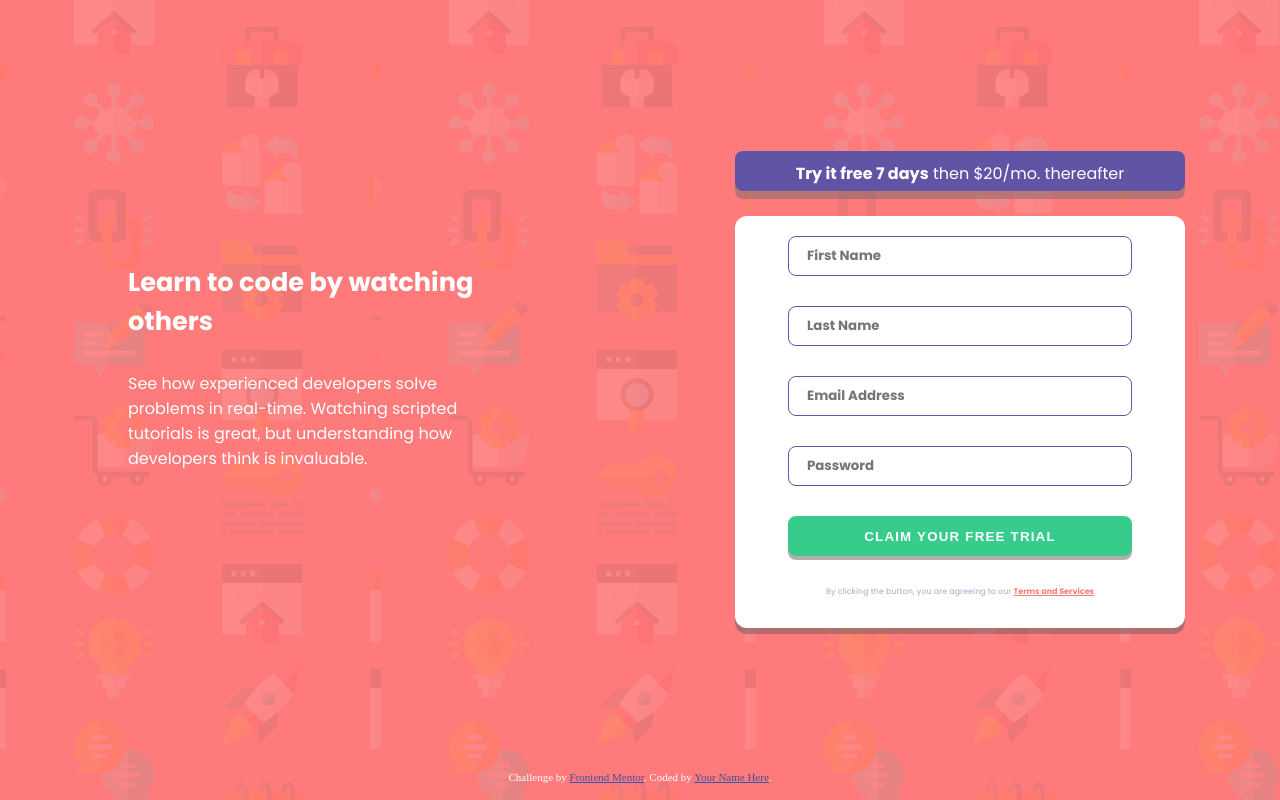
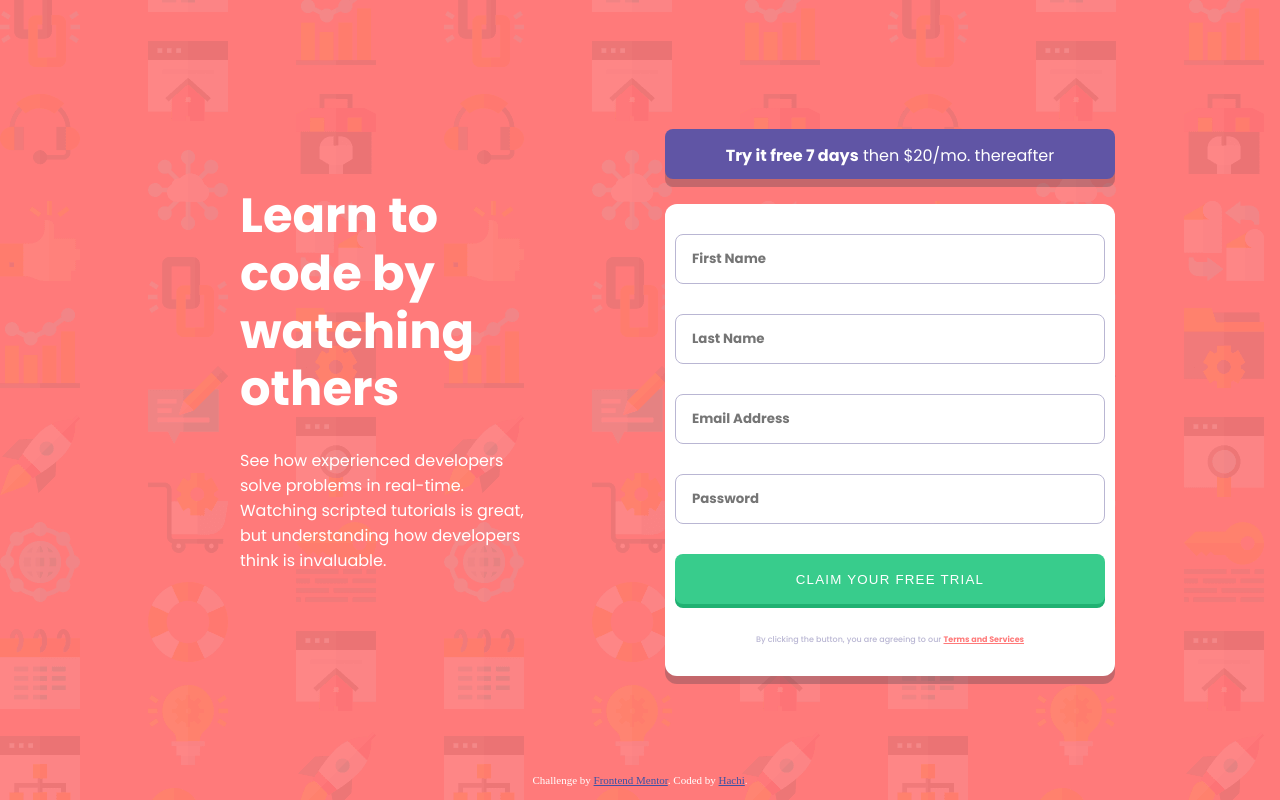
Before and after one commit to hachi-ops/front_end_mentor_challenges, a plain HTML site: page index.html in a window 1280 px wide. Drawn offline with Linux system fonts and the light colour scheme.

Commit message:
styling finished

```diff
--- a/index.html
+++ b/index.html
@@ -12,6 +12,7 @@
 <link rel="stylesheet" href="style.css"/>
 <link rel="stylesheet" href="style-card.css"/>
 <link rel="stylesheet" href="media-query.css"/>
+<script src="script.js"></script>
   <style>
     .attribution { font-size: 11px; text-align: center; }
     .attribution a { color: hsl(228, 45%, 44%); }
@@ -32,18 +33,52 @@
 </div>
 
     <div class="card">
+      <form action="#">
+        <div class="questions">
 
-      <input type="text" placeholder="First Name">
+          <img src="images/icon-error.svg" class="error-icon" alt="error-icon">
+          <label for="firstName">First Name</label>
+          <input type="text" id ="firstName" name="firstName" placeholder="First Name">
 
-      <input type="text" placeholder="Last Name">
 
-      <input type="email" placeholder="Email Address">
+          <p class="error-text">First name cannot be empty</p>
+        </div>
 
-      <input type="password" placeholder="Password">
+        <div class="questions">
+          <img src="images/icon-error.svg" class="error-icon" alt="error-icon">
+          <label for="lastName">First Name</label>
+          <input type="text" id ="lastName" name="lastName" placeholder="Last Name">
 
-      <button>Claim your free trial</button>
 
-      <p class="terms"> By clicking the button, you are agreeing to our <span><a href="#">Terms and Services</a></span></p>
+
+          <p class="error-text">Last name cannot be empty</p>
+        </div>
+
+        <div class="questions">
+
+          <img src="images/icon-error.svg" class="error-icon" alt="error-icon">
+          <label for="email">Email</label>
+          <input type="email" id ="email" name="email" placeholder="Email Address">
+
+
+          <p class="error-text">Looks like this is not an email</p>
+        </div>
+
+
+        <div class="questions">
+
+          <img src="images/icon-error.svg" class="error-icon" alt="error-icon">
+          <label for="password">Password</label>
+          <input type="password" id ="password" name="password" placeholder="Password">
+
+
+          <p class="error-text">Password cannot be empty</p>
+        </div>
+
+        <button  type="submit" name="submit" value="submit">Claim your free trial</button>
+
+        <p class="terms"> By clicking the button, you are agreeing to our <span><a href="#">Terms and Services</a></span></p>
+           </form>
 
     </div>
   </div>
@@ -52,8 +87,9 @@
   <footer>
     <p class="attribution">
       Challenge by <a href="https://www.frontendmentor.io?ref=challenge" target="_blank">Frontend Mentor</a>.
-      Coded by <a href="#">Your Name Here</a>.
+      Coded by <a href="#">Hachi</a>.
     </p>
   </footer>
+
 </body>
 </html>
--- a/media-query.css
+++ b/media-query.css
@@ -1,50 +1,58 @@
 /* media query */
 
 @media (min-width: 992px){
+
+    body{
+        background-image: url(images/bg-intro-desktop.png);
+    }
     .container{
     display: flex;
     flex-direction: row;
-    /* justify-content: space-around; */
+    justify-content: center;
     align-items: center;
-    min-height: 90vh;
+    min-height: 85vh;
+
     }
 
    .heading{
-      width: 50%;
+    width: 100%;
+   }
+
+   h1{
+    font-size: 3em;
+    max-width: none;
+    line-height: 1.2em;
    }
 
    .blue-and-card{
-       width: 50%;
+    width: 100%;
     min-width: 450px;
+    margin: 0;
    }
 
    .blue{
-     width: 450px;
-    height: 50px;
-    max-width:none;
-    padding: 10px;
+    padding: 14px 0 10px 0;
    }
 
    .blue p{
-
     max-width: none;
-    padding: 0;
     margin: 0;
     text-align: center;
    }
 
-.card{
-    width: 450px;
-    max-width:80%;
+    .card, .blue{
+    min-width: 450px;
+    max-width: 70%;
     }
 
     input, button, .blue{
-    height: 40px;
+    height: 50px;
     }
 
     input, button{
     margin-bottom: 30px;
     }
+
     button{
     padding: 0;
     }
--- /dev/null
+++ b/script.js
@@ -0,0 +1,14 @@
+const form = document.querySelector('.blue-and-card form');
+const inputs = document.querySelectorAll('.blue-and-card form input');
+
+form.addEventListener('submit', (e) => {
+e.preventDefault();
+inputs.forEach((input)=> {
+    console.log(input.value);
+    if(!input.value){
+        input.parentElement.classList.add('error');
+    }else{
+        input.parentElement.classList.remove('error');
+    }
+});
+});
--- a/style-card.css
+++ b/style-card.css
@@ -3,9 +3,9 @@
 .card{
 background-color: #fff;
 max-width: 350px;
-    padding: 20px 10px 30px 10px;
+padding: 30px 10px 30px 10px;
 border-radius: 12px;
-    box-shadow: 0 6px rgba(107, 92, 92, 0.5);
+box-shadow: 0 8px hsla(249, 10%, 26%, .3);
 }
 
 button{
@@ -14,24 +14,30 @@
 background-color: var(--green);
 text-align: center;
 text-transform: uppercase;
-    font-weight: 600;
-    box-shadow: 0 4px  rgba(107, 92, 92, 0.5);
+font-weight: 500;
+box-shadow: 0 4px  hsl(154, 69%, 41%);
 letter-spacing: .09em;;
+}
 
+button:hover{
+cursor: pointer;
+background-color: hsl(154, 66%, 60%);
 }
 
 input{
+
 font-family: inherit;
 font-weight: 700;
 color: var(--dark-blue);
-    border: 1px solid var(--blue);
+border: 1px solid var(--grayish-blue);
+outline: none;
 }
 
 button, input{
 display: block;
 border-radius: 8px;
-    padding: 18px;
-    width: 80%;
+padding: 16px;
+width: 100%;
 margin-bottom: 15px;
 }
 
@@ -46,3 +52,42 @@ button, input{
 color: var(--red);
 font-weight: 700;
 }
+
+.error-text, .error-icon{
+display: none;
+}
+
+.blue-and-card label{
+display: none;
+}
+
+.blue-and-card input:focus{
+border: 1.5px solid var(--dark-blue);
+}
+
+.questions{
+    position: relative;
+}
+
+.error-icon{
+    position: absolute;
+    top: 13px;
+    right: 13px;
+}
+
+.error-text{
+    text-align: right;
+    font-size: 0.7em;
+    font-style: italic;
+    color: var(--red);
+    font-weight: 500;
+}
+
+.questions.error .error-text,
+.questions.error .error-text{
+display: block;
+}
+
+.questions.error input{
+    border: 2px solid var(--red);
+}
--- a/style.css
+++ b/style.css
@@ -11,7 +11,7 @@
 /* outline: 1px solid red;   */
 padding: 0;
 margin: auto;
-    box-sizing: border-box
+box-sizing: border-box;
 }
 
 body{
@@ -22,14 +22,28 @@ min-height: 100vh;
 display: flex;
 flex-direction: column;
 align-items: center;
-justify-content: space-between;
+justify-content: center;
 }
 
 .container{
-/* margin: 60px 20px 40px 20px; */
+margin: 50px auto 30px auto;
 font-size: 16px;
 font-family: Poppins, sans-serif;
 text-align: center;
+display: flex;
+flex-direction: column;
+align-items: center;
+justify-content: center;
+flex-direction: column;
+max-width: 1000px;
+}
+
+.heading{
+    flex: 1;
+}
+
+.blue-and-card{
+    flex: 1;
 }
 
 h1{
@@ -41,17 +55,16 @@ h1{
 .heading p{
 margin-bottom: 20px;
 max-width: 95%;
-    font-weight: 400;;
+font-weight: 400;
 }
 
 .blue {
 background-color: var(--blue);
-    box-shadow: 0 8px rgba(121, 107, 107, 0.5);
+box-shadow: 0 8px hsla(249, 10%, 26%, .3);
 max-width: 340px;
 margin: 25px auto;
-    padding: 20px;
+padding: 18px;
 border-radius: 8px;
-    overflow: hidden;
 }
 
 .blue p{
```
Lines whose indentation alone changed are shown as unchanged.
